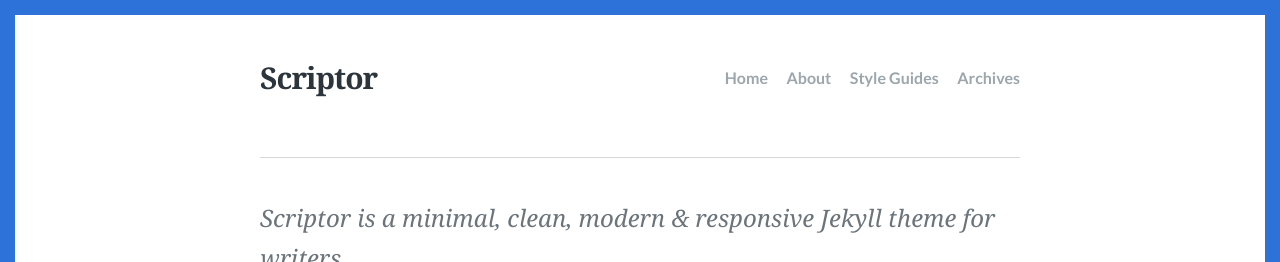
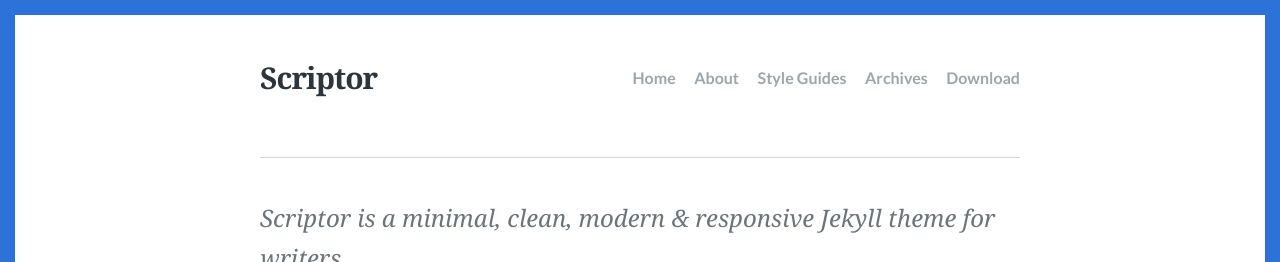
Before and after one commit to JustGoodThemes/Scriptor-Jekyll-Theme, a Jekyll site: the page built from index.html, in a window 1280 px wide and 900 px high. Shown: the top 262 px of the window. Built offline with Jekyll 4.4.1, drawn with Linux system fonts in a browser that asks for light colours; some web fonts are replaced; the list of posts is cut into pages by our own code.

Commit message:
Update _config.yml
Update _config.yml

```diff
--- a/_config.yml
+++ b/_config.yml
@@ -27,6 +27,8 @@
   url: /style-guide/
 - text: Archives
   url: /tags/
+- text: Download
+  url: https://github.com/JustGoodThemes/Scriptor-Jekyll-Theme
 
 # The shortname for your Disqus site to enable comments.
 disqus: justgoodthemes
```
